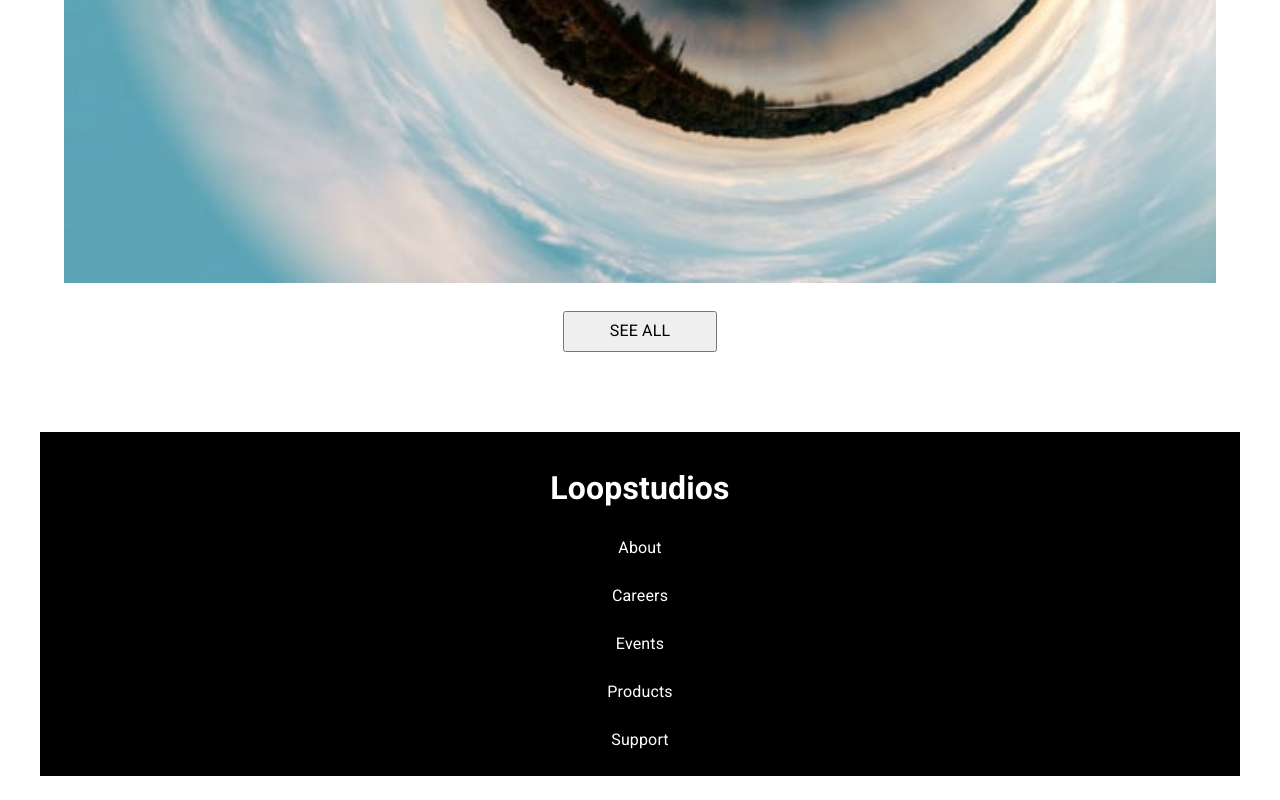
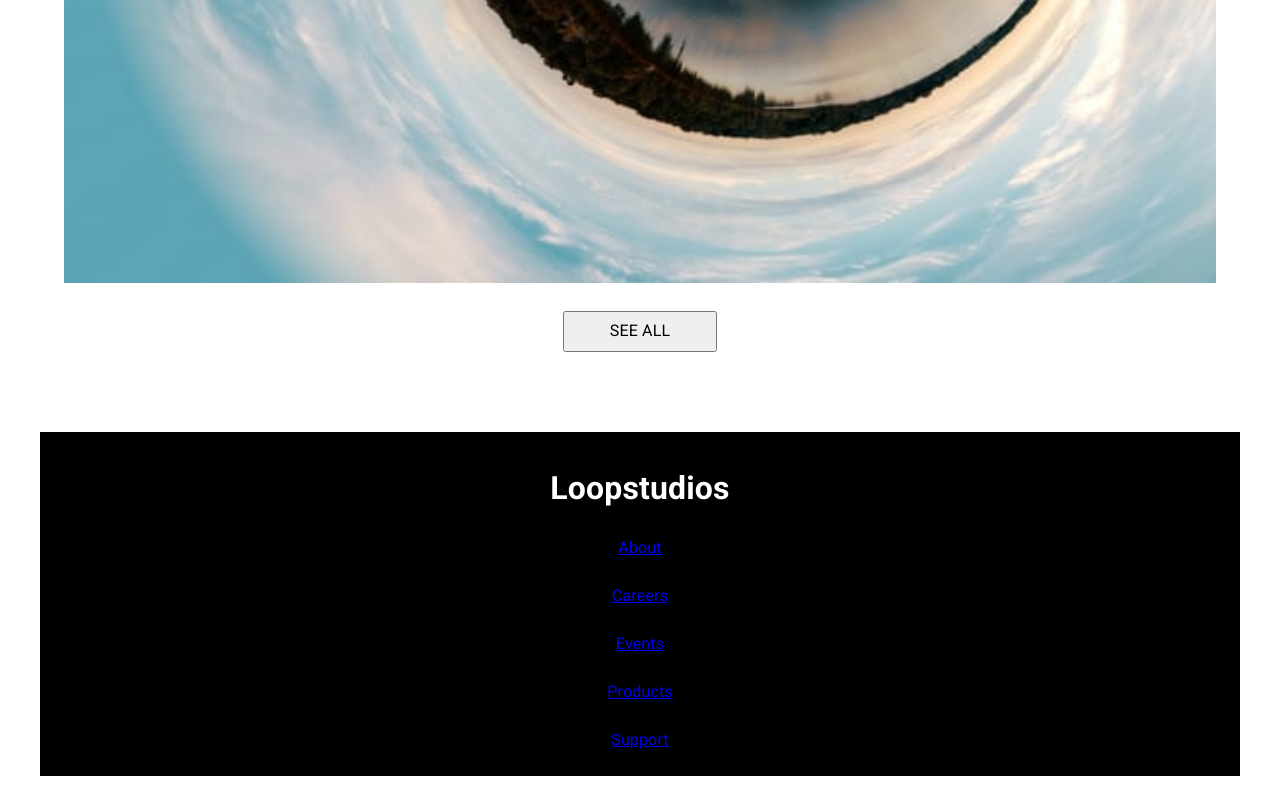
Before and after one commit to Tadteck/Loop_Studio, a React (Vite) app: page / in a window 1280 px wide. Shown: the part 6775-7575 px from the top of the page. Built offline with nearby package versions, Linux system fonts and the light colour scheme.

Commit message:
added links

```diff
--- a/src/App.jsx
+++ b/src/App.jsx
@@ -164,21 +164,21 @@ function App() {
             </Typography>
 
             <Typography sx={{ color: "hsl(0, 0%, 100%)", mb: 3 }}>
-              About
+              <a href="/About">About</a>
             </Typography>
 
             <Typography sx={{ color: "hsl(0, 0%, 100%)", mb: 3 }}>
-              Careers
+            <a href="/Careers">Careers</a>
             </Typography>
             <Typography sx={{ color: "hsl(0, 0%, 100%)", mb: 3 }}>
               {" "}
-              Events
+              <a href="/Events">Events</a>
             </Typography>
             <Typography sx={{ color: "hsl(0, 0%, 100%)", mb: 3 }}>
-              Products
+            <a href="/Products">Products</a>
             </Typography>
             <Typography sx={{ color: "hsl(0, 0%, 100%)", mb: 3 }}>
-              Support
+            <a href="/Support">Support</a>
             </Typography>
           </Container>
         </Stack>
```
